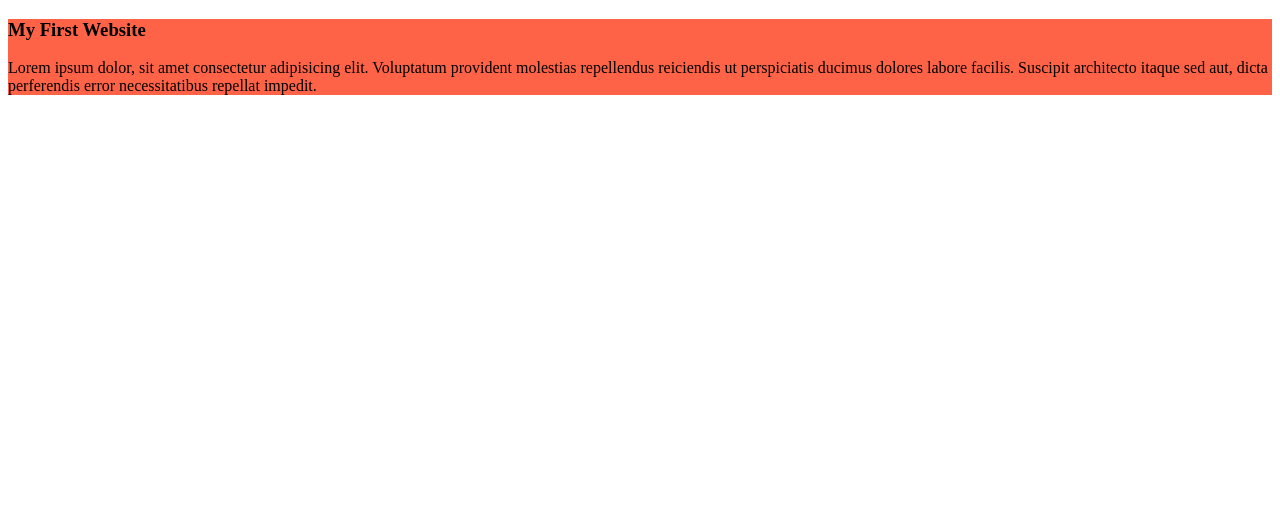
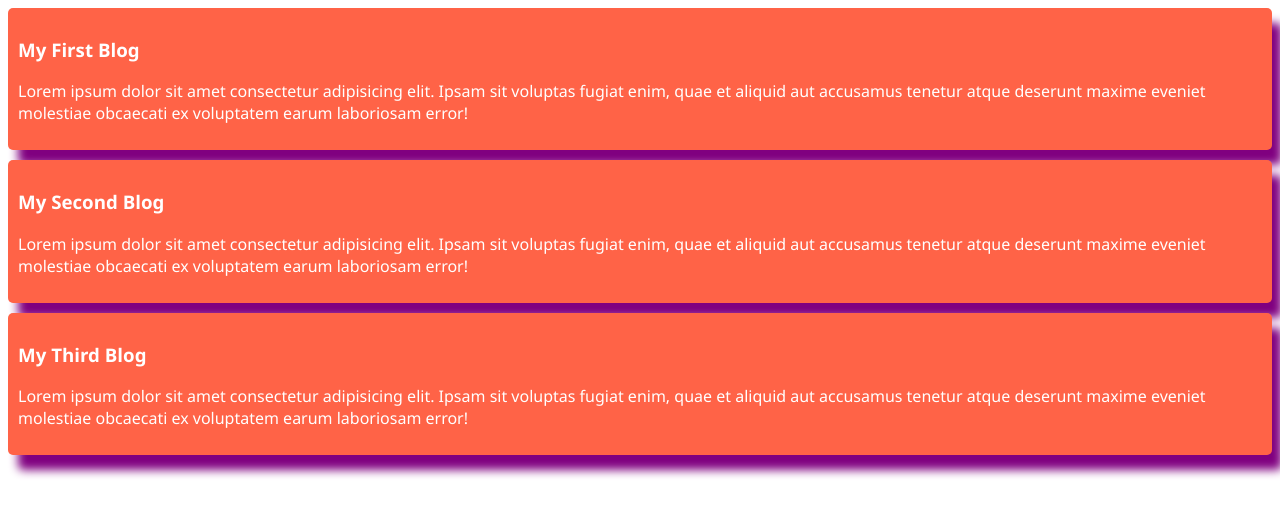
Before and after one commit to EmonTheCodeWizard/my-first-website, a plain HTML site: page index.html in a window 1280 px wide. Drawn offline with Linux system fonts and the light colour scheme.

Commit message:
second commit

```diff
--- a/index.html
+++ b/index.html
@@ -7,9 +7,17 @@
     <link rel="stylesheet" href="style.css">
 </head>
 <body>
-    <div>
-        <h3>My First Website</h3>
-        <p>Lorem ipsum dolor, sit amet consectetur adipisicing elit. Voluptatum provident molestias repellendus reiciendis ut perspiciatis ducimus dolores labore facilis. Suscipit architecto itaque sed aut, dicta perferendis error necessitatibus repellat impedit.</p>
-    </div>
+   <div>
+    <h3>My First Blog</h3>
+    <p>Lorem ipsum dolor sit amet consectetur adipisicing elit. Ipsam sit voluptas fugiat enim, quae et aliquid aut accusamus tenetur atque deserunt maxime eveniet molestiae obcaecati ex voluptatem earum laboriosam error!</p>
+   </div>
+   <div>
+    <h3>My Second Blog</h3>
+    <p>Lorem ipsum dolor sit amet consectetur adipisicing elit. Ipsam sit voluptas fugiat enim, quae et aliquid aut accusamus tenetur atque deserunt maxime eveniet molestiae obcaecati ex voluptatem earum laboriosam error!</p>
+   </div>
+   <div>
+    <h3>My Third Blog</h3>
+    <p>Lorem ipsum dolor sit amet consectetur adipisicing elit. Ipsam sit voluptas fugiat enim, quae et aliquid aut accusamus tenetur atque deserunt maxime eveniet molestiae obcaecati ex voluptatem earum laboriosam error!</p>
+   </div>
 </body>
 </html>
--- a/style.css
+++ b/style.css
@@ -1,3 +1,9 @@
 div{
     background-color: tomato;
+    padding: 10px;
+    margin-bottom: 10px;
+    border-radius: 5px;
+    box-shadow: 10px 15px 10px purple;
+    color: white;
+    font-family: 'Segoe UI', Tahoma, Geneva, Verdana, sans-serif;
 }
```
